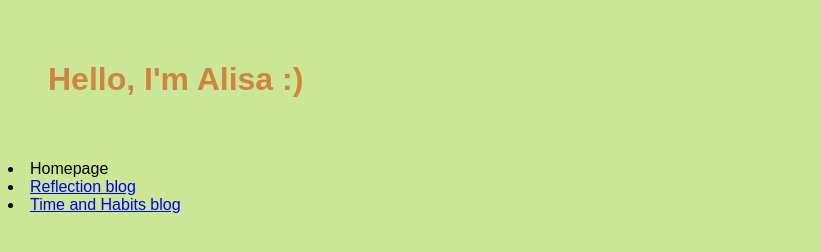
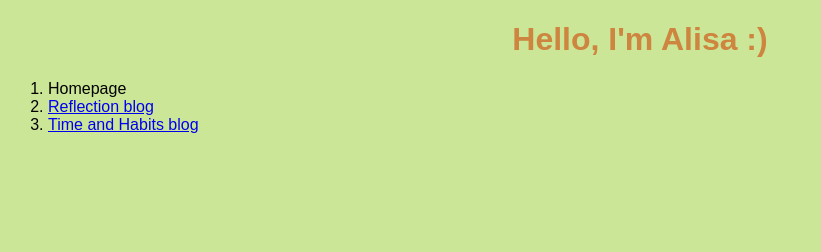
Before and after one commit to alisa17/alisa17.github.io, a plain HTML site: page index.html in a window 1280 px wide. Shown: the whole page, without its empty margins (0-821 px from the left). Drawn offline with Linux system fonts and the light colour scheme.

Commit message:
Added images folder, fixed ul html

```diff
--- a/index.html
+++ b/index.html
@@ -8,9 +8,11 @@
 
 <body>
   <h1>Hello, I'm Alisa :)</h1>
+  <ol>
     <li>Homepage</li>
     <li><a href="../blog/c1-reflection-blog.html">Reflection blog</a></li>
     <li><a href="../blog/c1-time-and-habits-blog.html">Time and Habits blog</a></li>
+  </ol>
 </body>
 
 </html>
--- a/styles/main.css
+++ b/styles/main.css
@@ -1,8 +1,9 @@
 body {
-  background:#cce698;
-  font-family: Arial;
+    background: #cce698;
+    font-family: Arial;
 }
+
 h1 {
-  color:#CD853F;
-  padding:40px;
+    color: #CD853F;
+    text-align: center;
 }
```
Also changed, not shown: images/alisa-tongariro.jpg (added), 1 other file.
